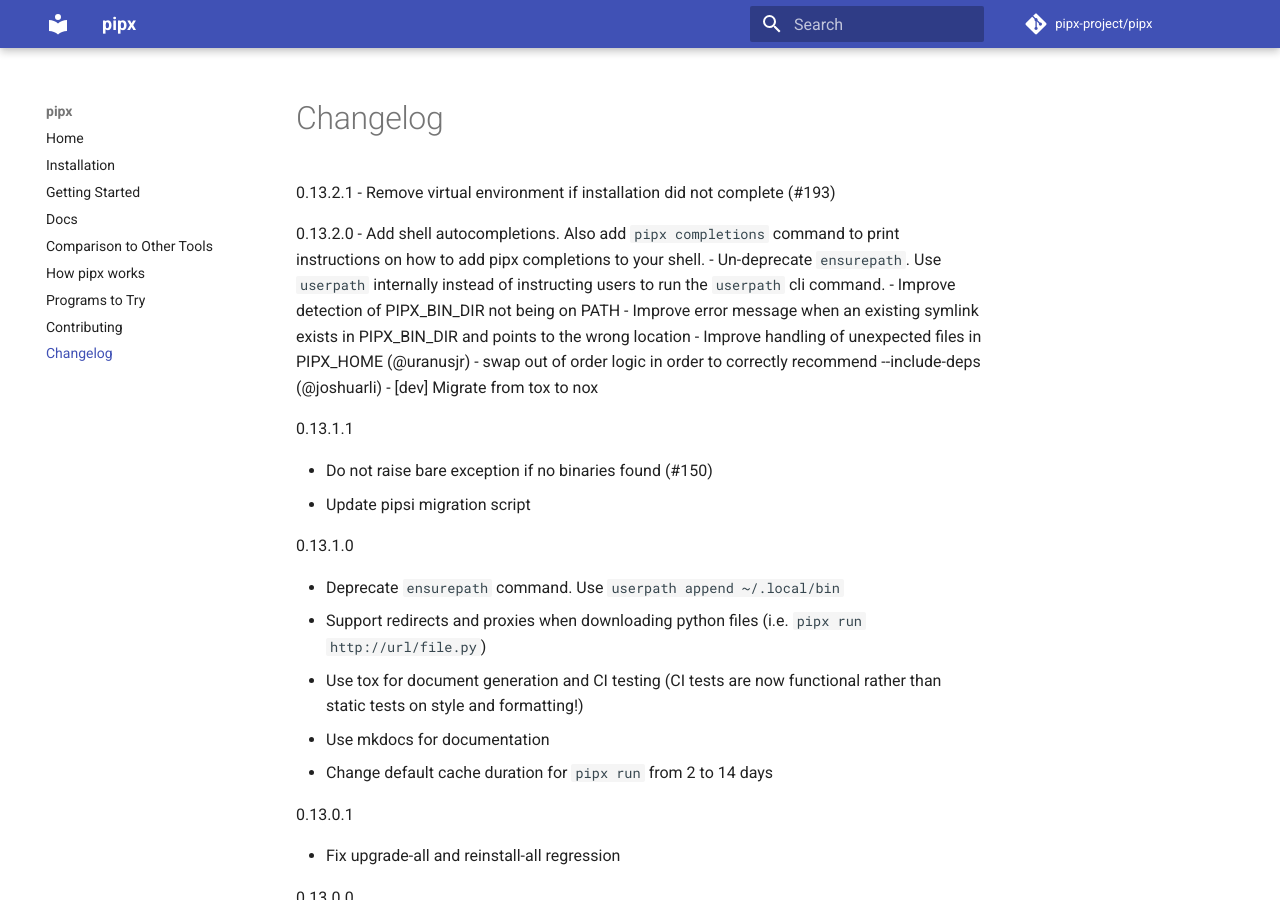
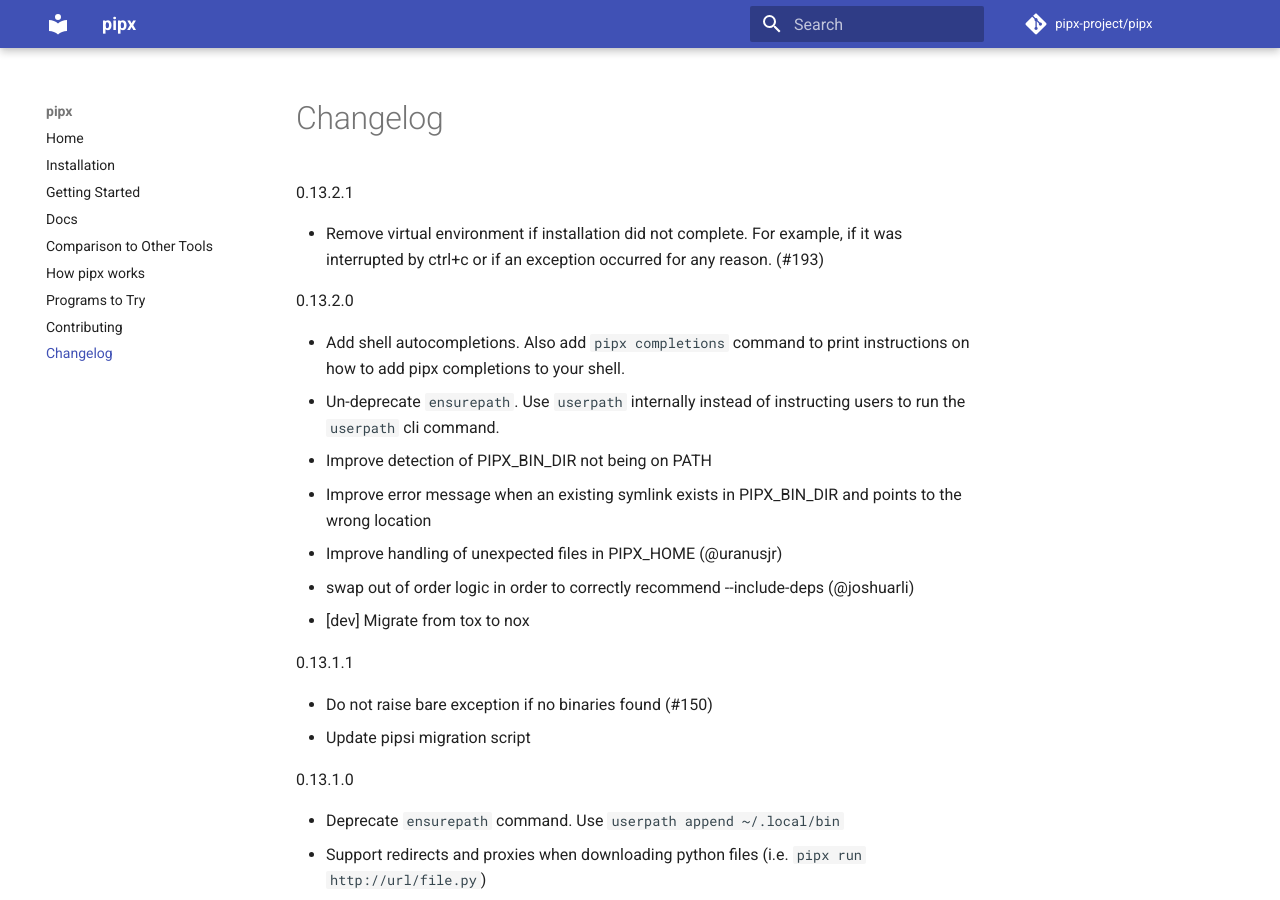
Before and after one commit to pypa/pipx, an MkDocs documentation site: the page built from docs/changelog.md, in a window 1280 px wide and 900 px high. Built offline with MkDocs 1.6.1 and Material for MkDocs 9.7.7, drawn with Linux system fonts in a browser that asks for light colours; comment, search, counter and statistics services are not loaded.

Commit message:
make sure changelog formats properly

```diff
--- a/docs/changelog.md
+++ b/docs/changelog.md
@@ -1,7 +1,9 @@
 0.13.2.1
-- Remove virtual environment if installation did not complete (#193)
+
+- Remove virtual environment if installation did not complete. For example, if it was interrupted by ctrl+c or if an exception occurred for any reason. (#193)
 
 0.13.2.0
+
 - Add shell autocompletions. Also add `pipx completions` command to print instructions on how to add pipx completions to your shell.
 - Un-deprecate `ensurepath`. Use `userpath` internally instead of instructing users to run the `userpath` cli command.
 - Improve detection of PIPX_BIN_DIR not being on PATH
```
